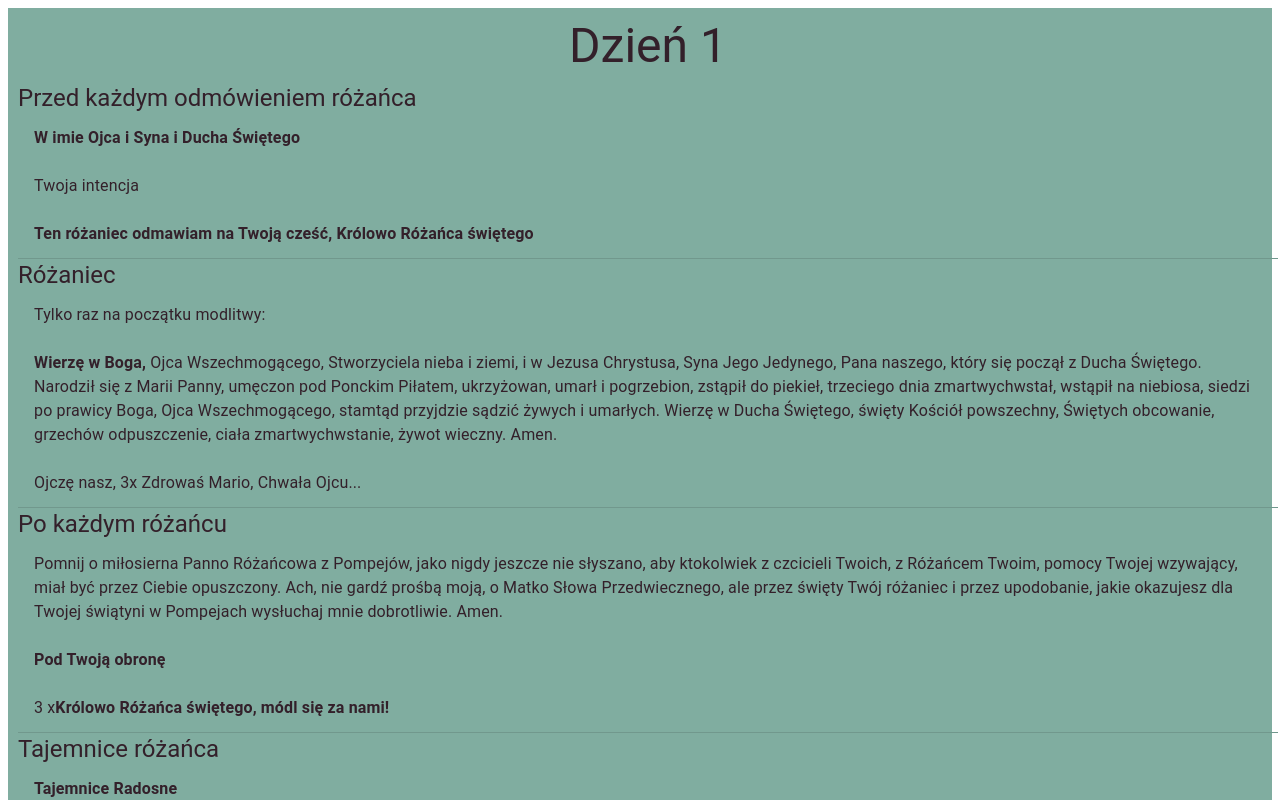
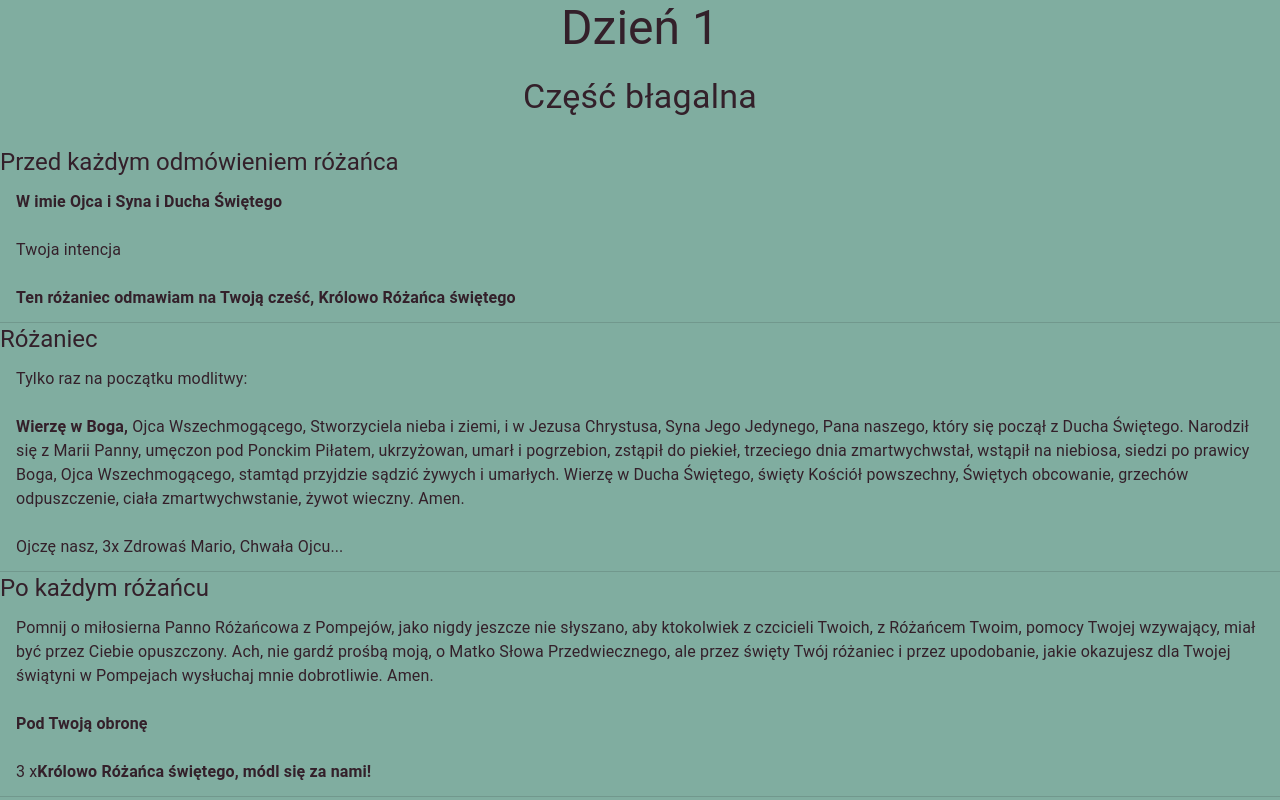
Before and after one commit to mkitowski/pompejanka, a React (Create React App) app: page / in a window 1280 px wide. Both pictures are taken after a click on the button "ZACZYNAMY". Shown: the top 800 px of the page. Built offline with nearby package versions, Linux system fonts and the light colour scheme.

Commit message:
fix: fix dates

```diff
--- a/src/App.tsx
+++ b/src/App.tsx
@@ -3,6 +3,7 @@ import {Box} from "@mui/material";
 import dayjs from "dayjs";
 import {StartScreen} from "./components/StartScreen";
 import {PrayDay} from "./components/PrayDay";
+import {Colors} from "./const/colors";
 
 const today = dayjs().hour(0).minute(0).second(0);
 
@@ -45,7 +46,11 @@ function App() {
             display: 'flex',
             alignItems: 'center',
             flexDirection: 'column',
-            gap: '20px'
+            gap: '20px',
+            backgroundColor: Colors.Background,
+            color: Colors.Font,
+            minHeight: '100vh',
+            top: '0px',
         }}>
             {day ? <PrayDay day={day}/> : <StartScreen startHandler={startHandler} setStartDateHandler={setStartDateHandler}/>}
         </Box>
--- a/src/components/PrayDay.tsx
+++ b/src/components/PrayDay.tsx
@@ -1,5 +1,5 @@
-import React, {FC} from "react";
-import {Box, Divider, List, ListItem, Typography} from "@mui/material";
+import React, {FC, Fragment} from "react";
+import { Divider, List, ListItem, Typography} from "@mui/material";
 import {Colors} from "../const/colors";
 import {tajemniceBolesne, tajemniceChwalebne, tajemniceRadosne} from "../const/tajemnice";
 import {Tajemnice} from "./Tajemnice";
@@ -10,13 +10,10 @@ export const PrayDay: FC<{ day: number }> = ({day}) => {
     const isThanksPart = day > 27;
 
     return (
-        <Box sx={{
-            minWidth: '90%',
-            margin: '10px',
-            borderRadius: '10px'
-        }}>
+        <Fragment>
             <Typography variant='h3' align='center'>Dzień {day}</Typography>
-            <List>
+            <Typography variant='h4' align='center'>{isThanksPart ? 'Część dziekczynna' : 'Część błagalna'}</Typography>
+            <List sx={{width: '100%'}}>
                 <ListItem disablePadding>
                     <Typography variant='h5'>Przed każdym odmówieniem różańca</Typography>
                 </ListItem>
@@ -71,7 +68,6 @@ export const PrayDay: FC<{ day: number }> = ({day}) => {
                 <Tajemnice key='bolesne' taj={tajemniceBolesne} title={'Tajemnice Bolesne'}/>
                 <Tajemnice key='chwalenbe' taj={tajemniceChwalebne} title={'Tajemnice Chwalebne'}/>
             </List>
-        </Box>
-
+        </Fragment>
     )
 }
--- a/src/index.tsx
+++ b/src/index.tsx
@@ -1,25 +1,17 @@
 import React from 'react';
 import ReactDOM from 'react-dom/client';
 import App from './App';
-import {Box} from "@mui/material";
-import {Colors} from "./const/colors";
 import {LocalizationProvider} from "@mui/x-date-pickers";
 import { AdapterDayjs } from '@mui/x-date-pickers/AdapterDayjs';
+import {CssBaseline} from "@mui/material";
 const root = ReactDOM.createRoot(
   document.getElementById('root') as HTMLElement
 );
 root.render(
   <React.StrictMode>
       <LocalizationProvider dateAdapter={AdapterDayjs}>
-
-      <Box sx={{
-          backgroundColor: Colors.Background,
-          color: Colors.Font,
-          minHeight: '100vh'
-      }}>
+          <CssBaseline />
           <App />
-
-      </Box>
       </LocalizationProvider>
   </React.StrictMode>
 );
```
